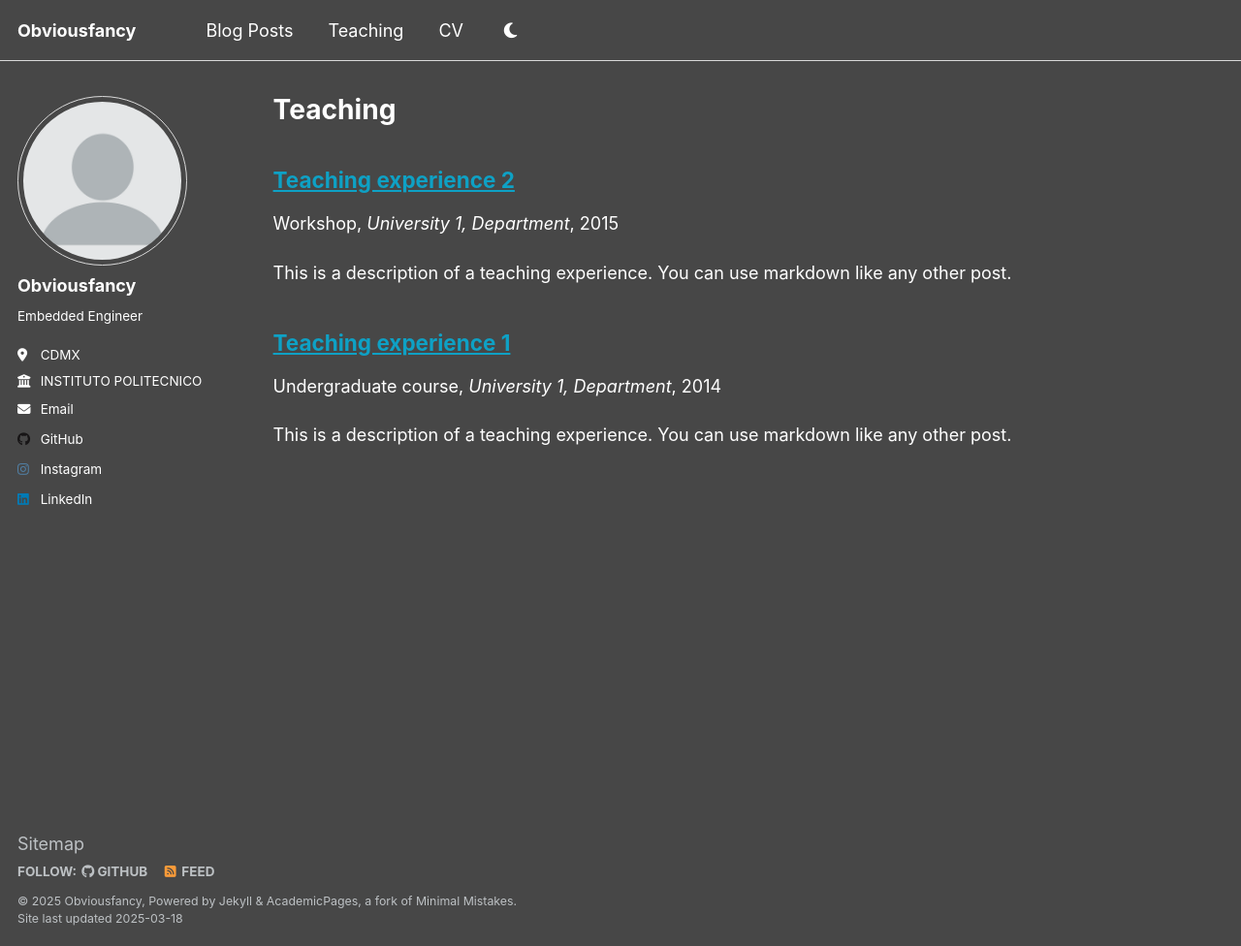
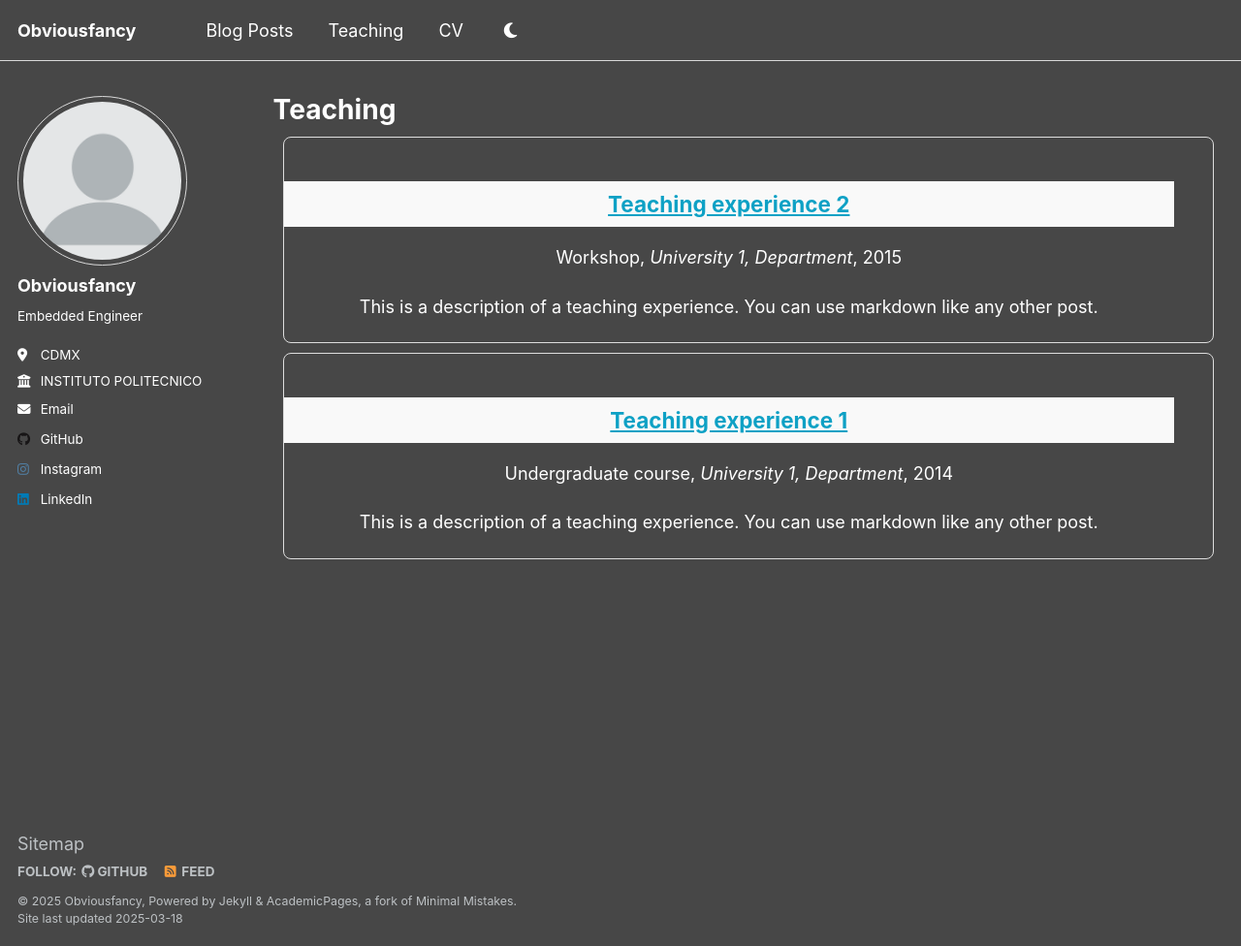
Before and after one commit to obviousfancy/obviousfancy.github.io, a Jekyll site: the page built from _pages/teaching.html, in a window 1280 px wide and 976 px high. Shown: the whole window at 97% size. Built offline with Jekyll 4.4.1, drawn with Linux system fonts in a browser that asks for light colours.

Commit message:
Cube posts

```diff
--- a/_includes/archive-single.html
+++ b/_includes/archive-single.html
@@ -12,6 +12,101 @@
   {% assign title = post.title %}
 {% endif %}
 
+<div class="{{ include.type | default: "list" }}__item blog-post-cube">
+  <article class="archive__item" itemscope itemtype="http://schema.org/CreativeWork">
+    {% if include.type == "grid" and teaser %}
+      <div class="archive__item-teaser">
+        <img src=
+          {% if teaser contains "://" %}
+            "{{ teaser }}"
+          {% else %}
+            "{{ teaser | prepend: "/images/" | prepend: base_path }}"
+          {% endif %}
+          alt="">
+      </div>
+    {% endif %}
+
+    <h2 class="archive__item-title" itemprop="headline">
+      {% if post.link %}
+        <a href="{{ post.link }}">{{ title }}</a> <a href="{{ base_path }}{{ post.url }}" rel="permalink"><i class="fa fa-link" aria-hidden="true" title="permalink"></i><span class="sr-only">Permalink</span></a>
+      {% else %}
+        <a href="{{ base_path }}{{ post.url }}" rel="permalink">{{ title }}</a>
+      {% endif %}
+    </h2>
+
+    {% if post.read_time %}
+      <p class="page__meta"><i class="fa fa-clock" aria-hidden="true"></i> {% include read-time.html %}</p>
+    {% endif %}
+
+    {% if post.collection == 'teaching' %}
+      <p> {{ post.type }}, <i>{{ post.venue }}</i>, {{ post.date | default: "1900-01-01" | date: "%Y" }} </p>
+    {% elsif post.collection == 'publications' %}
+      <p>Published in <i>{{ post.venue }}</i>, {{ post.date | default: "1900-01-01" | date: "%Y" }} </p>
+    {% elsif post.date %}
+      <p class="page__date"><strong><i class="fa fa-fw fa-calendar" aria-hidden="true"></i> {{ site.data.ui-text[site.locale].date_label | default: "Published:" }}</strong> <time datetime="{{ post.date | default: "1900-01-01" | date_to_xmlschema }}">{{ post.date | default: "1900-01-01" | date: "%B %d, %Y" }}</time></p>
+    {% endif %}
+
+    {% if post.excerpt and site.read_more != 'enabled' %}
+      <p class="archive__item-excerpt" itemprop="description">{{ post.excerpt | markdownify }}</p>
+    {% elsif post.excerpt and site.read_more == 'enabled' %}
+      <p class="archive__item-excerpt" itemprop="description"><p>{{ post.excerpt | markdownify | remove: '<p>' | remove: '</p>' }}<strong><a href="{{ base_path }}{{ post.url }}" rel="permalink"> Read more</a></strong></p></p>
+    {% endif %}
+
+    {% if post.citation and post.paperurl and post.slidesurl %}
+      <p>Recommended citation: {{ post.citation }}<br /><a href="{{ post.paperurl }}">Download Paper</a> | <a href="{{ post.slidesurl }}">Download Slides</a></p>
+    {% elsif post.citation and post.paperurl %}
+      <p>Recommended citation: {{ post.citation }}<br /><a href="{{ post.paperurl }}">Download Paper</a></p>
+    {% elsif post.citation and post.slidesurl %}
+      <p>Recommended citation: {{ post.citation }}<br /><a href="{{ post.slidesurl }}">Download Slides</a></p>
+    {% elsif post.citation %}
+      <p>Recommended citation: {{ post.citation }}</p>
+    {% elsif post.paperurl %}
+      <p><a href=" {{ post.paperurl }} ">Download Paper</a></p>
+    {% elsif post.slidesurl %}
+      <p><a href="{{ post.slidesurl }}">Download Slides</a></p>
+    {% endif %}
+
+  </article>
+</div>
+
+<style>
+.blog-post-cube {
+  border: 1px solid #ddd;
+  border-radius: 8px;
+  overflow: hidden;
+  margin: 10px;
+  text-align: center;
+  transition: transform 0.3s;
+}
+.blog-post-cube:hover {
+  transform: scale(1.05);
+}
+.blog-post-cube .archive__item-teaser img {
+  width: 100%;
+  height: auto;
+}
+.blog-post-cube .archive__item-title {
+  padding: 10px;
+  background-color: #f9f9f9;
+}
+</style>
+
+<!--
+{% include base_path %}
+
+{% if post.header.teaser %}
+  {% capture teaser %}{{ post.header.teaser }}{% endcapture %}
+{% else %}
+  {% assign teaser = site.teaser %}
+{% endif %}
+
+{% if post.id %}
+  {% assign title = post.title | markdownify | remove: "<p>" | remove: "</p>" %}
+{% else %}
+  {% assign title = post.title %}
+{% endif %}
+
+
 <div class="{{ include.type | default: "list" }}__item">
   <article class="archive__item" itemscope itemtype="http://schema.org/CreativeWork">
     {% if include.type == "grid" and teaser %}
@@ -25,6 +120,7 @@
           alt="">
       </div>
     {% endif %}
+
 
     <h2 class="archive__item-title" itemprop="headline">
       {% if post.link %}
@@ -68,3 +164,5 @@
 
   </article>
 </div>
+
+-->
```
